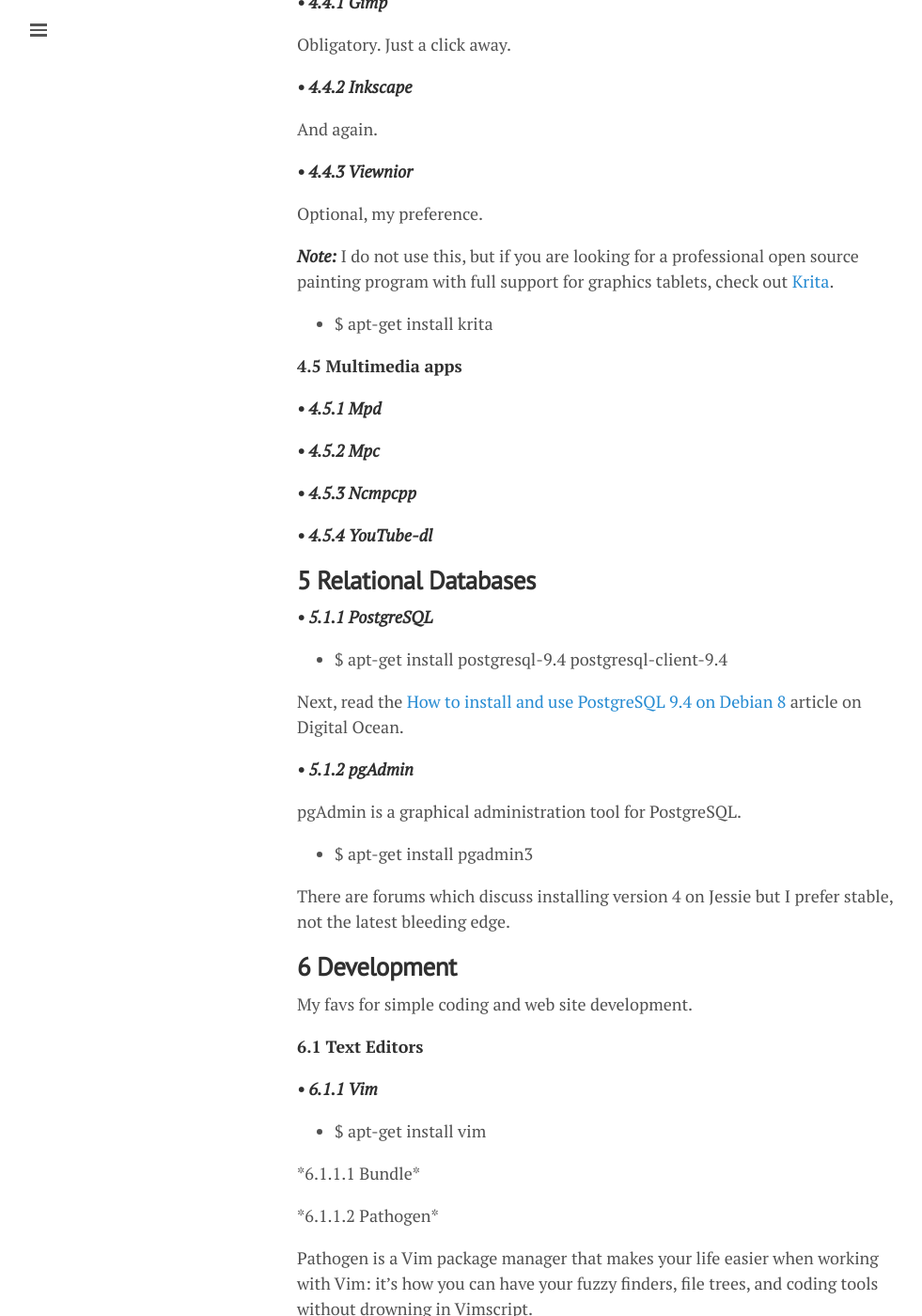
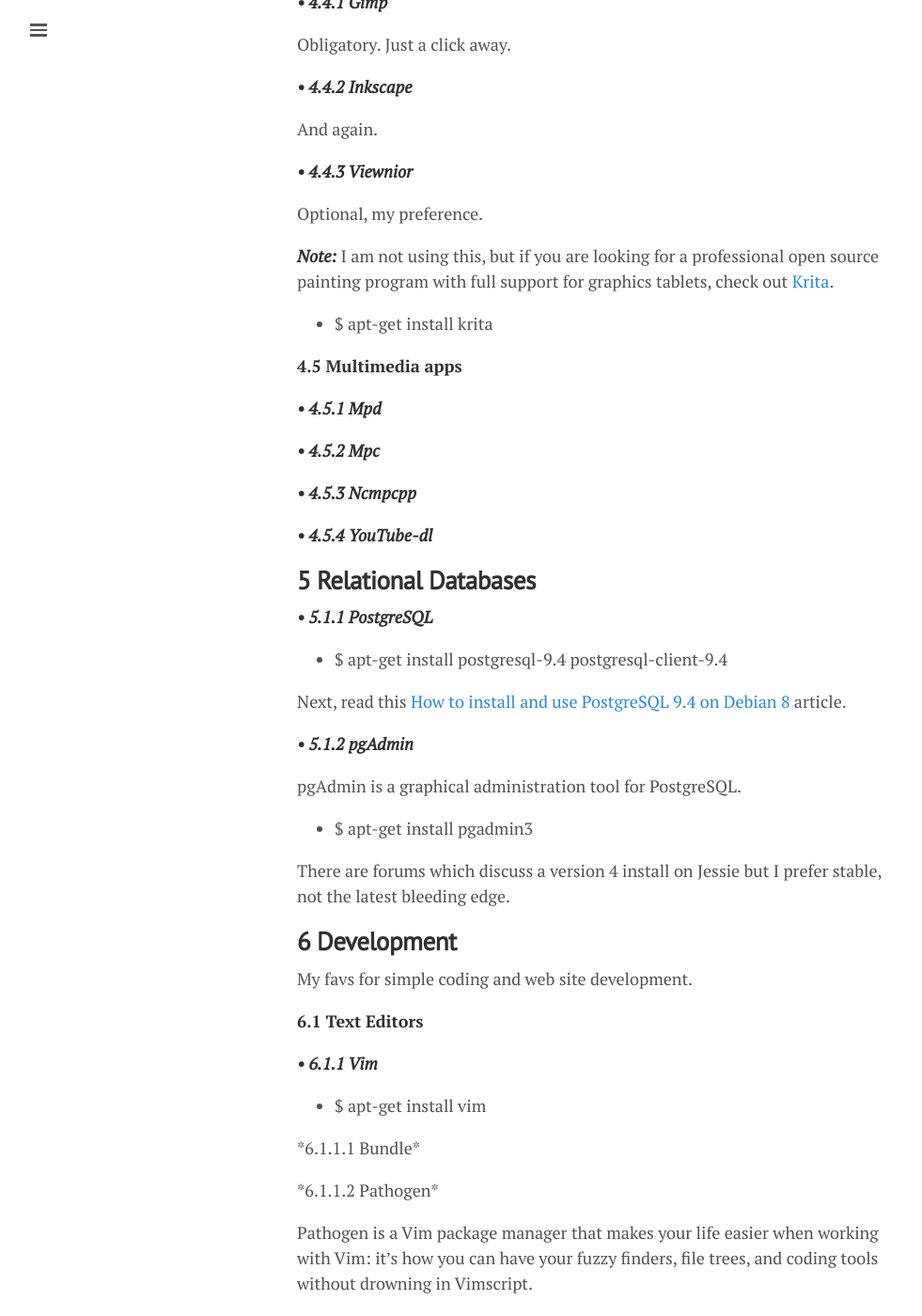
Before and after one commit to lgeurts/lgeurts.github.io, a Jekyll site: the page built from _posts/2017-07-11-bunsenlabs-linux-setup-notes-for dell-inspiron-6000.md, in a window 1280 px wide and 1400 px high, scrolled down 3743 px. Shown: the whole window at 94% size, without its empty margins (0-981 px from the left). Built offline with Jekyll 4.4.1, drawn with Linux system fonts in a browser that asks for light colours; nearby versions of some CDN libraries; comment, search, counter and statistics services are not loaded; some of the changed text lies outside the part shown.

Commit message:
Update 2017-07-11-bunsenlabs-linux-setup-notes-for dell-inspiron-6000.md

```diff
--- a/_posts/2017-07-11-bunsenlabs-linux-setup-notes-for dell-inspiron-6000.md
+++ b/_posts/2017-07-11-bunsenlabs-linux-setup-notes-for dell-inspiron-6000.md
@@ -115,7 +115,7 @@
 
 Optional, my preference.
 
-***Note:*** I do not use this, but if you are looking for a professional open source painting program with full support for graphics tablets, check out [Krita](https://krita.org/en/).
+***Note:*** I am not using this, but if you are looking for a professional open source painting program with full support for graphics tablets, check out [Krita](https://krita.org/en/).
 
 - $ apt-get install krita
 
@@ -136,7 +136,7 @@
 
 - $ apt-get install postgresql-9.4 postgresql-client-9.4
 
-Next, read the [How to install and use PostgreSQL 9.4 on Debian 8](https://www.digitalocean.com/community/tutorials/how-to-install-and-use-postgresql-9-4-on-debian-8) article on Digital Ocean.
+Next, read this [How to install and use PostgreSQL 9.4 on Debian 8](https://www.digitalocean.com/community/tutorials/how-to-install-and-use-postgresql-9-4-on-debian-8) article.
 
 ***• 5.1.2 pgAdmin***
 
@@ -144,7 +144,7 @@
 
  - $ apt-get install pgadmin3
 
-There are forums which discuss installing version 4 on Jessie but I prefer stable, not the latest bleeding edge.
+There are forums which discuss a version 4 install on Jessie but I prefer stable, not the latest bleeding edge.
 
 **6 Development**
 -----------------
```
Also changed, not shown: other parts of _posts/2017-07-11-bunsenlabs-linux-setup-notes-for dell-inspiron-6000.md (+2 -2 lines).
